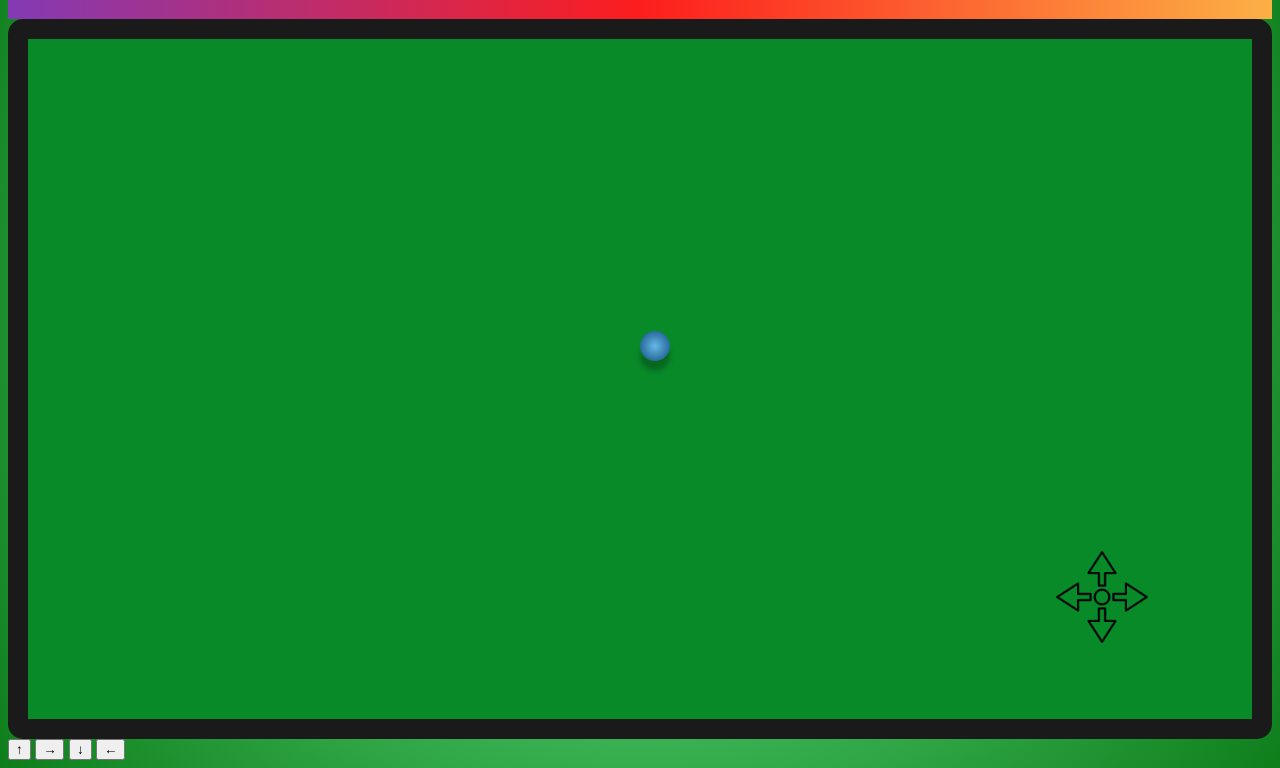
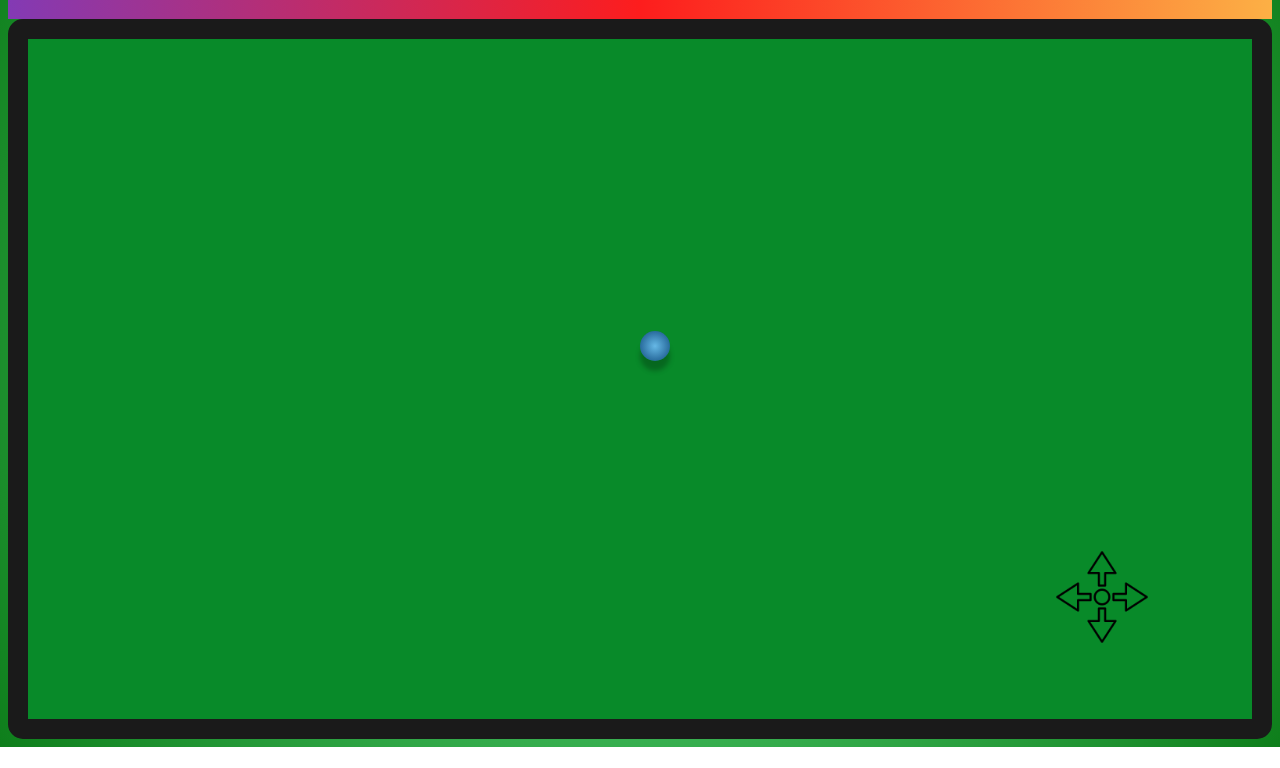
Before and after one commit to serefkaynak/Bounce-Action, a plain HTML site: page index.html in a window 1280 px wide. Shown: the part 69-837 px from the top of the page. After the commit the page ends 816 px from the top, so only its background shows below. Drawn offline with Linux system fonts and the light colour scheme.

Commit message:
some issues solved

```diff
--- a/index.html
+++ b/index.html
@@ -31,12 +31,6 @@
     <div id="top"></div>
     <div id="secondTop"></div>
     <div id="thirdTop"></div>
-
-    <div class="arrow-controls">
-    <button class="arrow up">↑</button>
-    <button class="arrow right">→</button>
-    <button class="arrow down">↓</button>
-    <button class="arrow left">←</button>
 </div>
 
 
```
